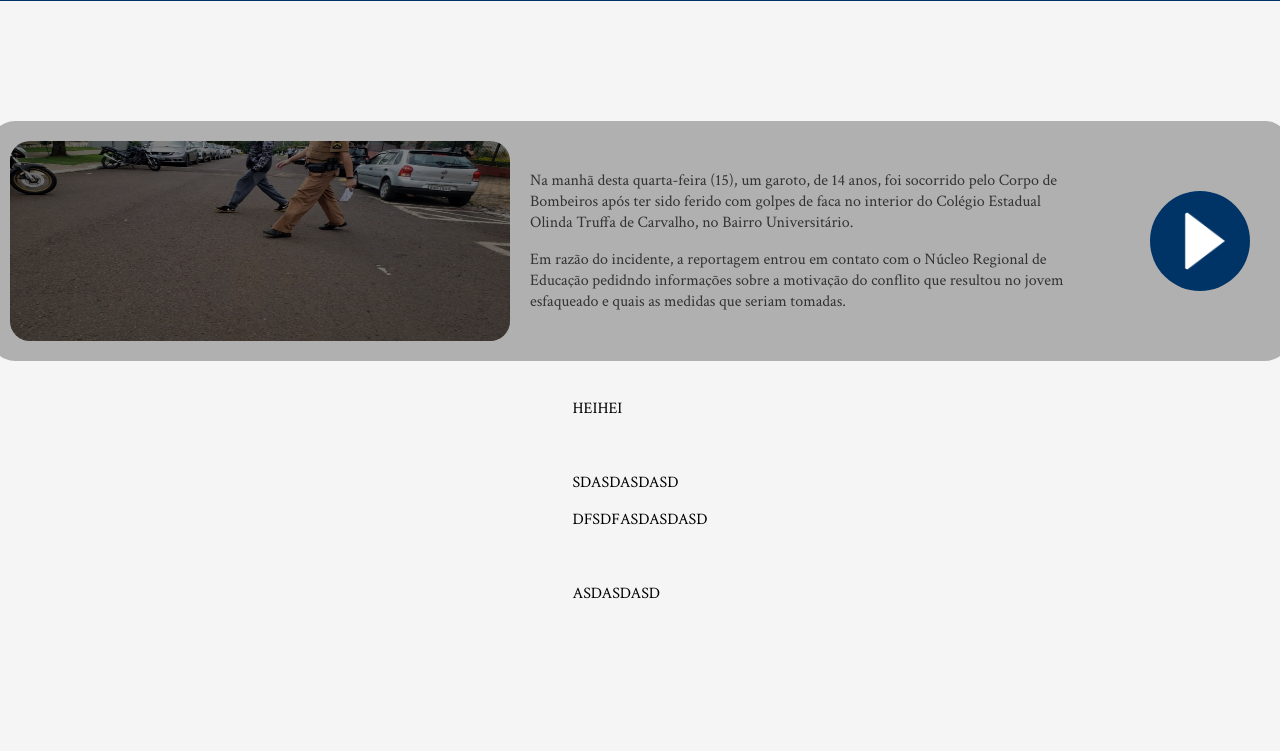
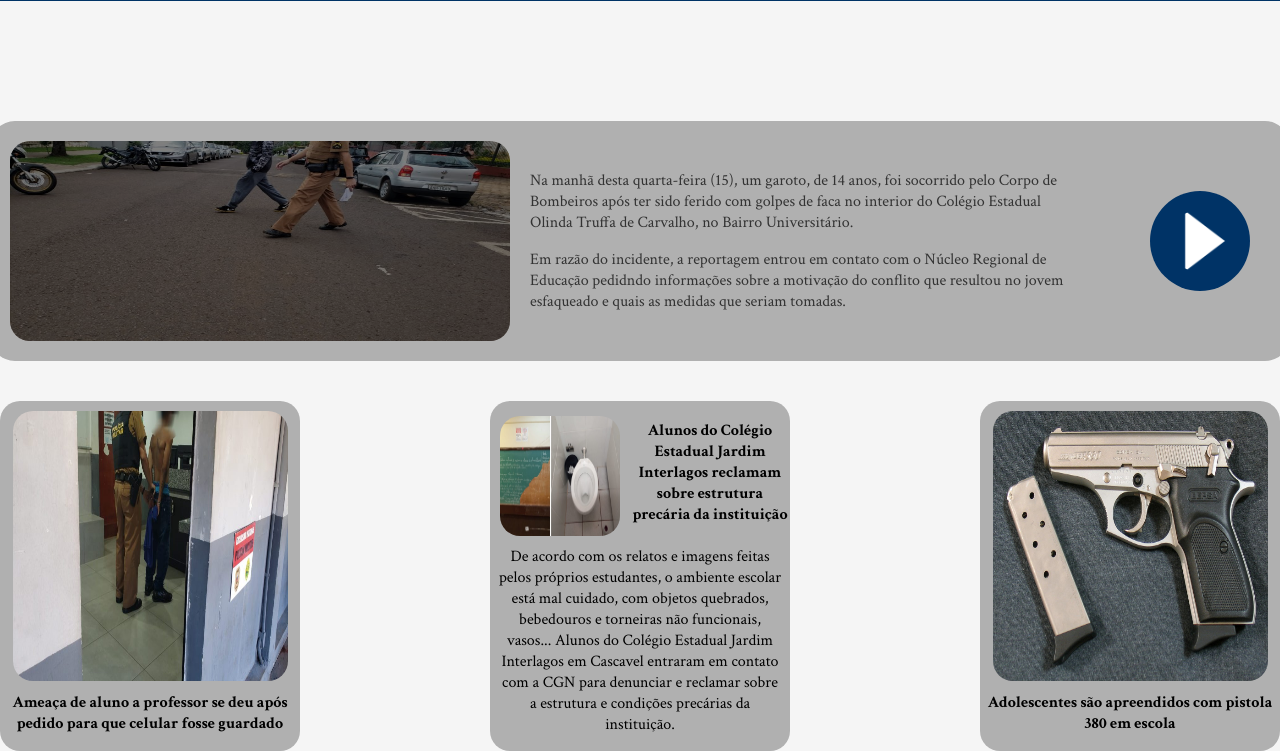
Before and after one commit to vitor-valetin/atvds-01-04, a plain HTML site: page index.html in a window 1280 px wide. Shown: the part 79-830 px from the top of the page. Before the commit the page ends 800 px from the top, so only its background shows below. Drawn offline with Linux system fonts and the light colour scheme.

Commit message:
Atualizado no dia 02/04

```diff
--- a/index.html
+++ b/index.html
@@ -52,21 +52,27 @@
                     </div>
                 </div>
             </div>
+            <div class="container-noticias">
                 <div class="noticias-3">
                     <div class="noticia type-1">
-                    <img src="" />
-                    <p>HEIHEI</p>
+                        <img src="imgs/noticia-1.jpg" />
+                        <p>Ameaça de aluno a professor se deu após pedido para que celular fosse guardado</p>
                     </div>
                     <div class="noticia type-2">
                         <div class="top">
-                        <img src="" />
-                        <p>SDASDASDASD</p>
+                            <img src="imgs/noticia-2.jpg" />
+                            <p>Alunos do Colégio Estadual Jardim Interlagos reclamam sobre estrutura precária da instituição</p>
                         </div>
-                    <p>DFSDFASDASDASD</p>
+                        <p>
+                            De acordo com os relatos e imagens feitas pelos próprios estudantes, o ambiente escolar está mal cuidado, com objetos quebrados, bebedouros e torneiras não funcionais, vasos...
+                            Alunos do Colégio Estadual Jardim Interlagos em Cascavel entraram em contato com a CGN para denunciar e reclamar
+                            sobre a estrutura e condições precárias da instituição.
+                        </p>
                     </div>
                     <div class="noticia type-1">
-                    <img src="" />
-                    <p>ASDASDASD</p>
+                        <img src="imgs/noticia-3.jpg" />
+                        <p>Adolescentes são apreendidos com pistola 380 em escola</p>
+                    </div>
                 </div>
             </div>
         </section>
--- a/style.css
+++ b/style.css
@@ -175,3 +175,64 @@ body:has(#clickCheck:checked) .container{
     transform: rotate(270deg);
     translate: 5px;
 }
+
+.container-noticias{
+    display: flex;
+    width: 100%;
+    justify-content: center;
+}
+
+.noticias-3{
+    display: flex;
+    margin-top: 40px;
+    justify-content: space-between;
+    width: 1300px;
+}
+
+.noticia{
+    background-color: #B0B0B0;
+    width: 300px;
+    height: 350px;
+    border-radius: 20px;
+}
+
+.type-1{
+    text-align: center;
+}
+
+.type-1 img{
+    width: 275px;
+    height: 270px;
+    margin-top: 10px;
+    border-radius: 20px;
+}
+
+.type-1 p{
+    margin-top: 5px;
+    font-size: 16px;
+    font-weight: 700;
+}
+
+.type-2 .top{
+    display: flex;
+    margin-top: 5px;
+}
+
+.type-2 .top p{
+    font-weight: 700;
+    font-size: 16px;
+    margin: 14px 0 0 0;
+}
+
+.type-2 img{
+    width: 120px;
+    height: 120px;
+    margin: 10px;
+    border-radius: 20px;
+}
+
+.type-2 p{
+    text-align: center;
+    margin: 0 8px;
+    font-weight: 400;
+}
```
Also changed, not shown: imgs/noticia-1.jpg (added), imgs/noticia-2.jpg (added), imgs/noticia-3.jpg (added). Lines whose indentation alone changed are shown as unchanged.
